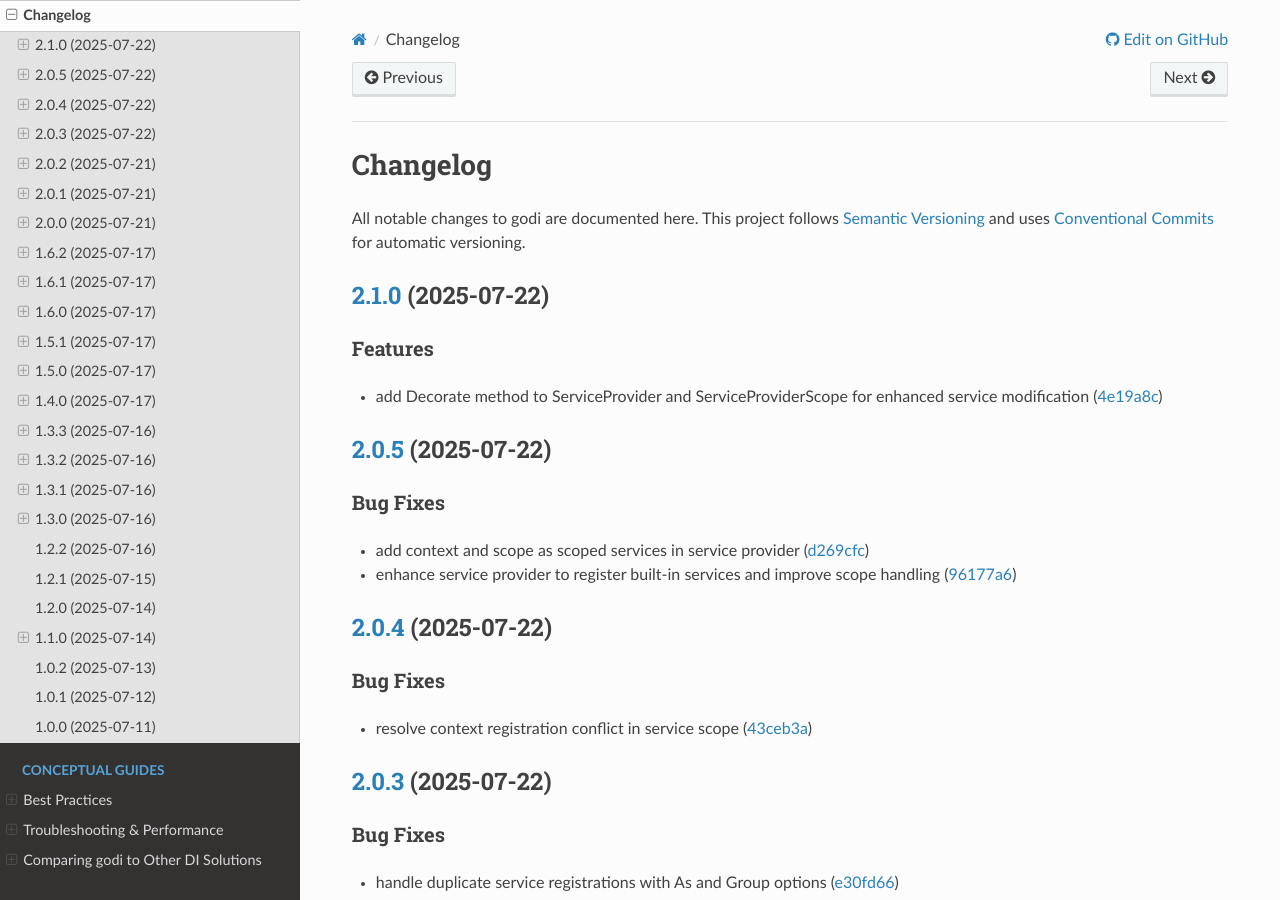
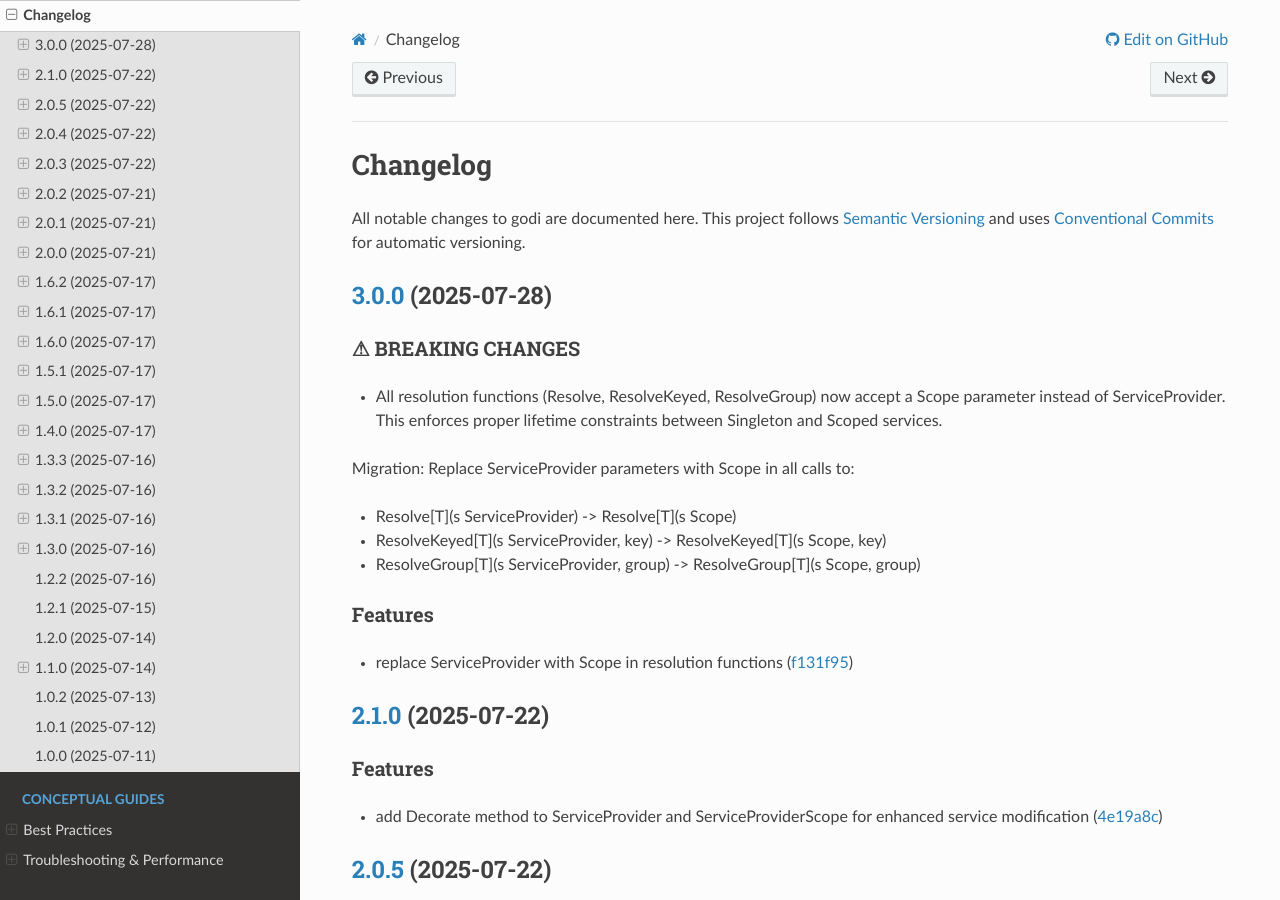
Before and after one commit to junioryono/godi, a Sphinx documentation site: the page built from docs/reference/changelog.md, in a window 1280 px wide and 900 px high. Built offline with Sphinx 7.4.7 and the Read the Docs theme 3.1.0, drawn with Linux system fonts in a browser that asks for light colours; pages that are not in the unit, such as notebooks, are missing from menus.

Commit message:
chore(release): v3.0.0 [skip ci]
- Update changelog
- Bump version

```diff
--- a/docs/reference/changelog.md
+++ b/docs/reference/changelog.md
@@ -1,6 +1,24 @@
 # Changelog
 
 All notable changes to godi are documented here. This project follows [Semantic Versioning](https://semver.org/) and uses [Conventional Commits](https://www.conventionalcommits.org/) for automatic versioning.
+
+## [3.0.0](https://github.com/junioryono/godi/compare/v2.1.0...v3.0.0) (2025-07-28)
+
+
+### ⚠ BREAKING CHANGES
+
+* All resolution functions (Resolve, ResolveKeyed, ResolveGroup)
+now accept a Scope parameter instead of ServiceProvider. This enforces proper
+lifetime constraints between Singleton and Scoped services.
+
+Migration: Replace ServiceProvider parameters with Scope in all calls to:
+- Resolve[T](s ServiceProvider) -> Resolve[T](s Scope)
+- ResolveKeyed[T](s ServiceProvider, key) -> ResolveKeyed[T](s Scope, key)
+- ResolveGroup[T](s ServiceProvider, group) -> ResolveGroup[T](s Scope, group)
+
+### Features
+
+* replace ServiceProvider with Scope in resolution functions ([f131f95](https://github.com/junioryono/godi/commit/f131f9576e358aa0d98a6c1b93a8d5f2bd869a96))
 
 ## [2.1.0](https://github.com/junioryono/godi/compare/v2.0.5...v2.1.0) (2025-07-22)
 
```
